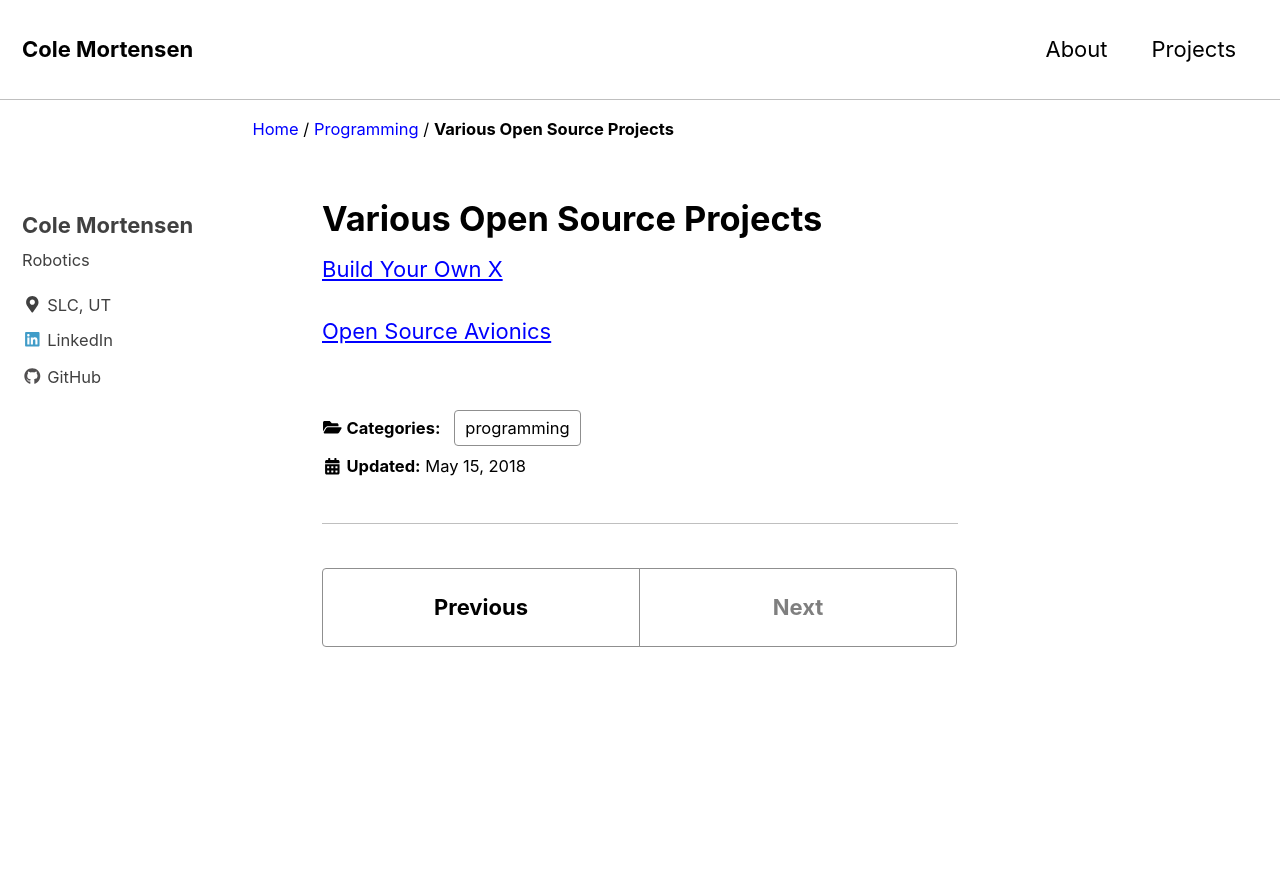
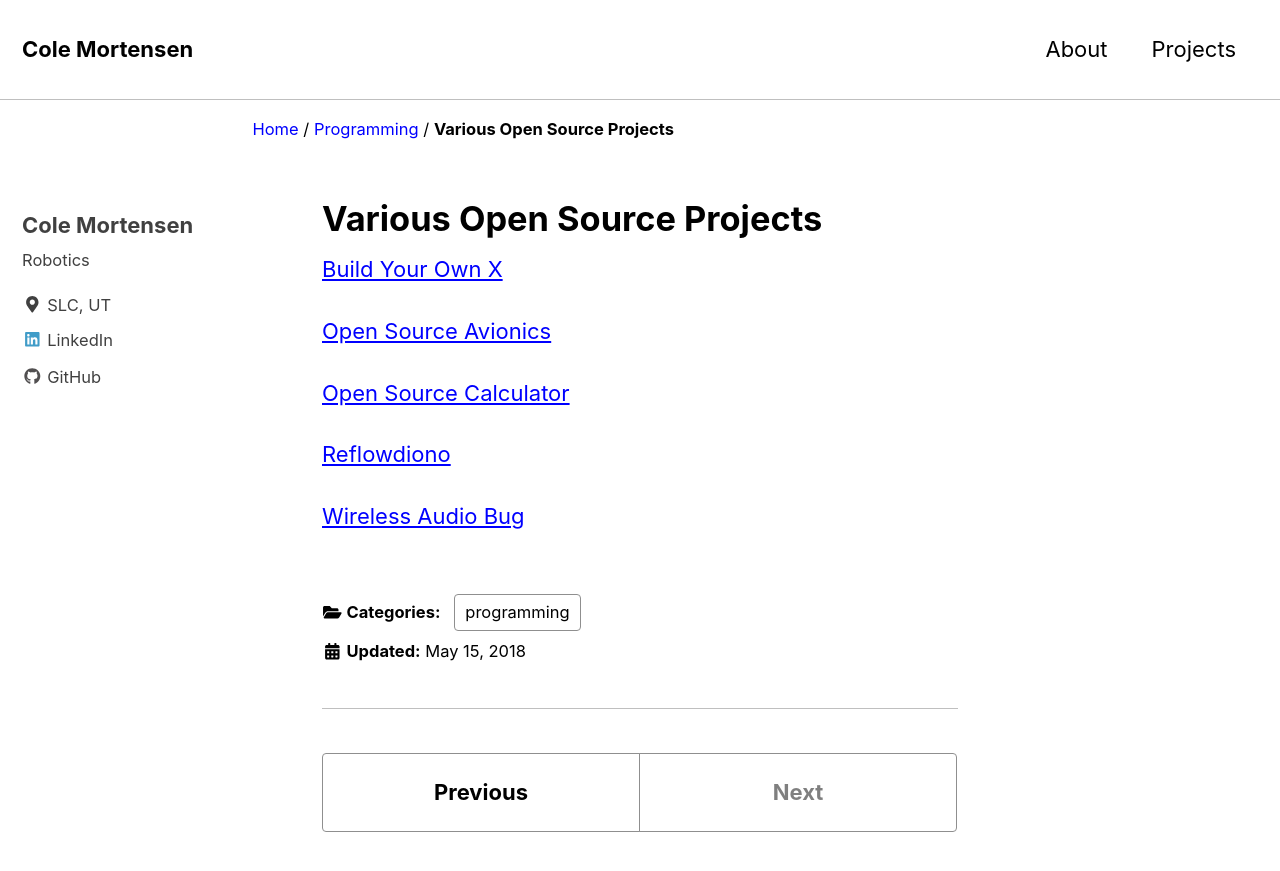
Before and after one commit to magicole/magicole.github.io, a Jekyll site: the page built from _posts/2018-05-15-open-projects.md, in a window 1280 px wide and 900 px high. Shown: the top 871 px of the window. Built offline with Jekyll 4.4.1, drawn with Linux system fonts in a browser that asks for light colours; nearby versions of some CDN libraries.

Commit message:
Update 2018-05-15-open-projects.md

```diff
--- a/_posts/2018-05-15-open-projects.md
+++ b/_posts/2018-05-15-open-projects.md
@@ -8,3 +8,9 @@ categories: [programming]
 [Build Your Own X](https://github.com/danistefanovic/build-your-own-x)
 
 [Open Source Avionics](https://hackaday.com/2018/05/13/build-your-own-avionics-suite-if-you-dare/)
+
+[Open Source Calculator](https://hackaday.com/2018/05/18/open-source-calculator-teaches-us-about-quality-documentation/)
+
+[Reflowdiono](https://hackaday.io/project/27900-reflowduino-wireless-reflow-controller-ecosystem)
+
+[Wireless Audio Bug](https://hackaday.com/2018/05/18/tiny-transmitter-brings-out-the-spy-inside-you/)
```
